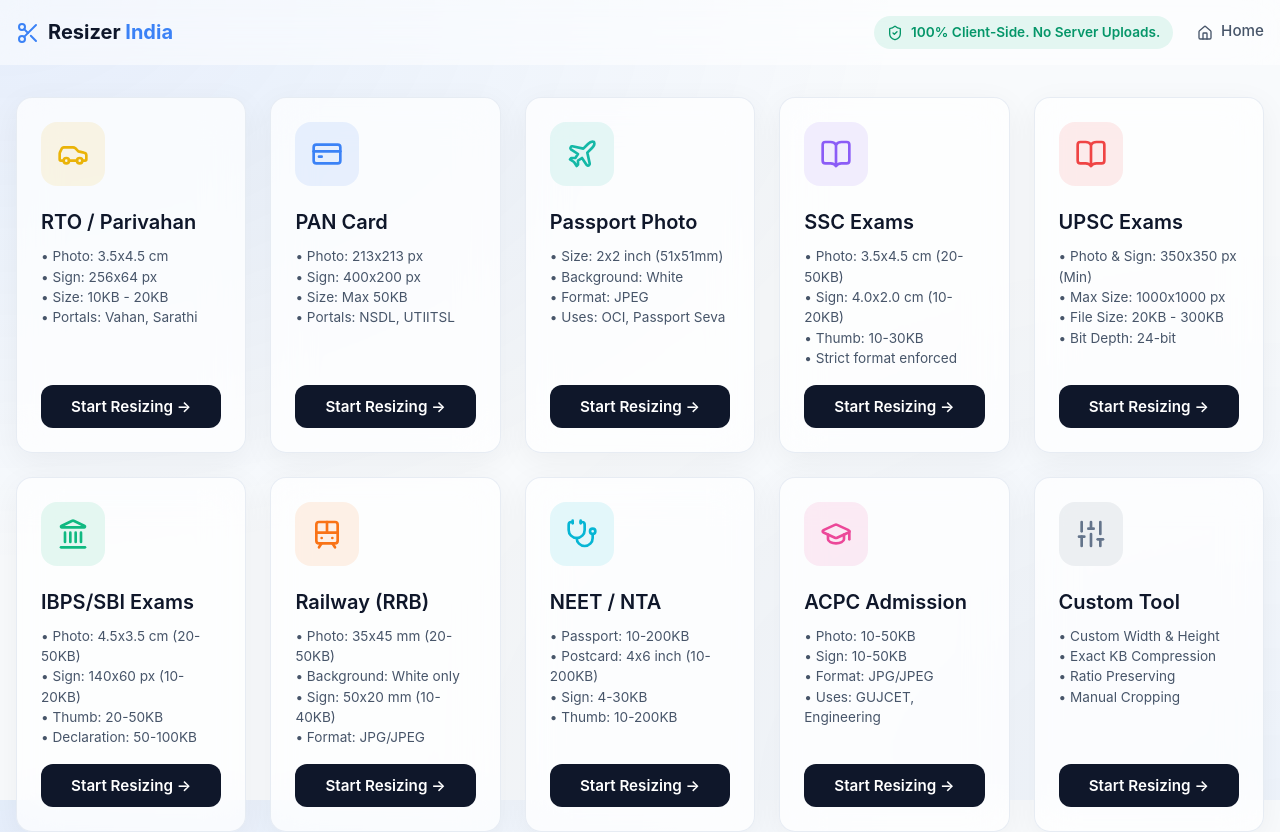
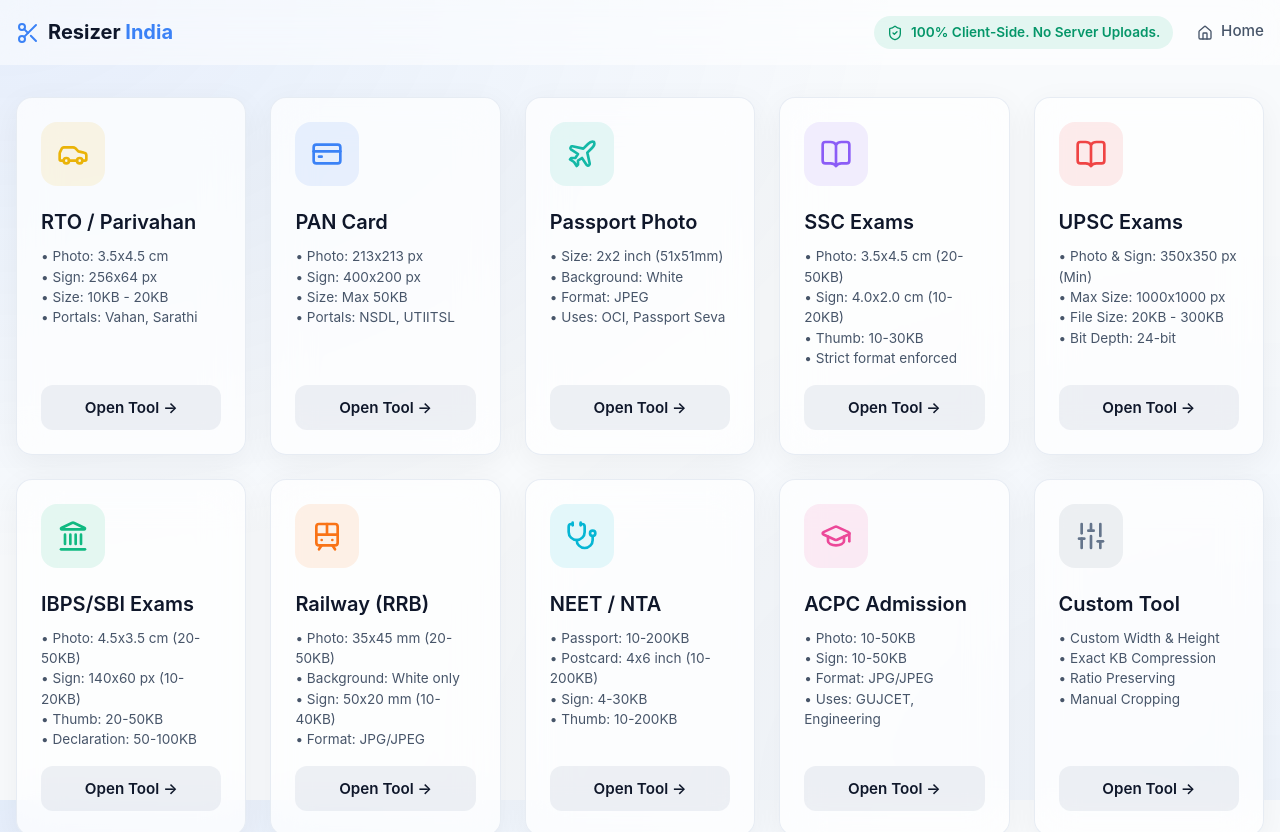
Before and after one commit to TechyNisarg/resizer-india, a React (Vite) app: page / in a window 1280 px wide. Shown: the top 832 px of the page. Built offline with nearby package versions, Linux system fonts and the light colour scheme; a web font is replaced by a local one.

Commit message:
style: softer action button and concise text

```diff
--- a/src/components/LandingPage.tsx
+++ b/src/components/LandingPage.tsx
@@ -32,7 +32,7 @@
               </div>
               <h2 className="category-title">{cat.label}</h2>
               <p className="category-desc">{cat.desc}</p>
-              <div className="category-action">Start Resizing &rarr;</div>
+              <div className="category-action">Open Tool &rarr;</div>
             </button>
           );
         })}
--- a/src/index.css
+++ b/src/index.css
@@ -419,8 +419,8 @@
 
 .category-action {
   font-weight: 600;
-  background-color: var(--text-primary);
-  color: var(--surface-solid);
+  background-color: rgba(148, 163, 184, 0.15);
+  color: var(--text-primary);
   font-size: 0.95rem;
   display: flex;
   align-items: center;
@@ -430,11 +430,14 @@
   padding: 0.75rem;
   border-radius: 12px;
   transition: var(--transition);
+  border: 1px solid transparent;
 }
 
 .category-card:hover .category-action {
+  background-color: var(--surface-solid);
+  border-color: var(--border-color);
+  box-shadow: 0 4px 12px rgba(0, 0, 0, 0.08);
   transform: translateY(-2px);
-  box-shadow: 0 4px 12px rgba(0, 0, 0, 0.1);
 }
 
 @media (max-width: 640px) {
```
